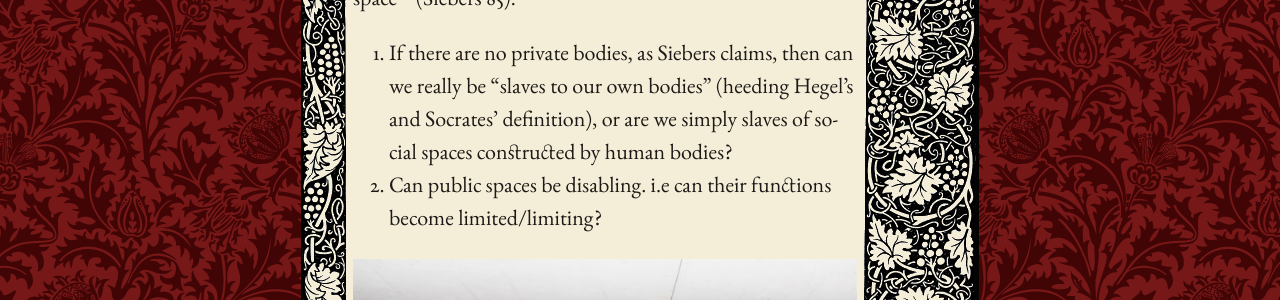
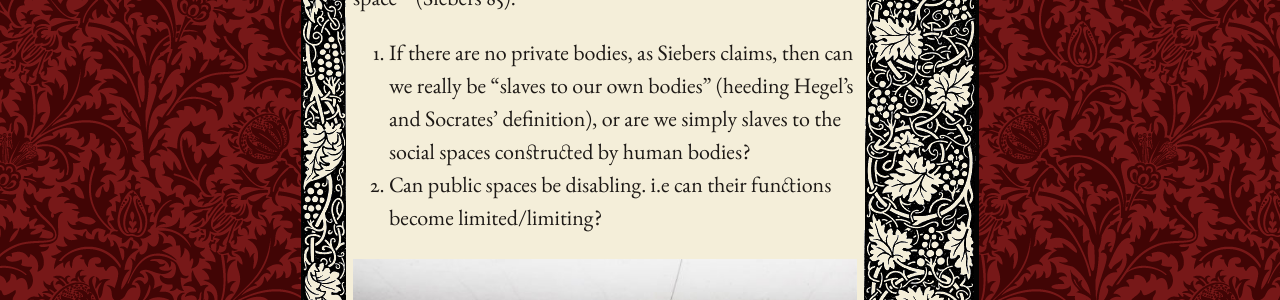
Before and after one commit to mpasovic/majapasovic.org, a Jekyll site: the page built from _posts/2012-07-07-global-bodies.md, in a window 1280 px wide and 900 px high, scrolled down 1369 px. Shown: the part 216-516 px from the top of the window. Built offline with Jekyll 4.4.1, drawn with Linux system fonts in a browser that asks for light colours; nearby versions of some CDN libraries.

Commit message:
Updated 2012-07-07-global-bodies.md

```diff
--- a/_posts/2012-07-07-global-bodies.md
+++ b/_posts/2012-07-07-global-bodies.md
@@ -42,7 +42,7 @@ ones, registered in the blueprints of architectural space’” (Siebers
 
 1.  If there are no private bodies, as Siebers claims, then can we
     really be “slaves to our own bodies” (heeding Hegel’s and Socrates’
-    definition), or are we simply slaves of social spaces constructed by
+    definition), or are we simply slaves to the social spaces constructed by
     human bodies?
 2.  Can public spaces be disabling. i.e can their functions
     become limited/limiting?
```
